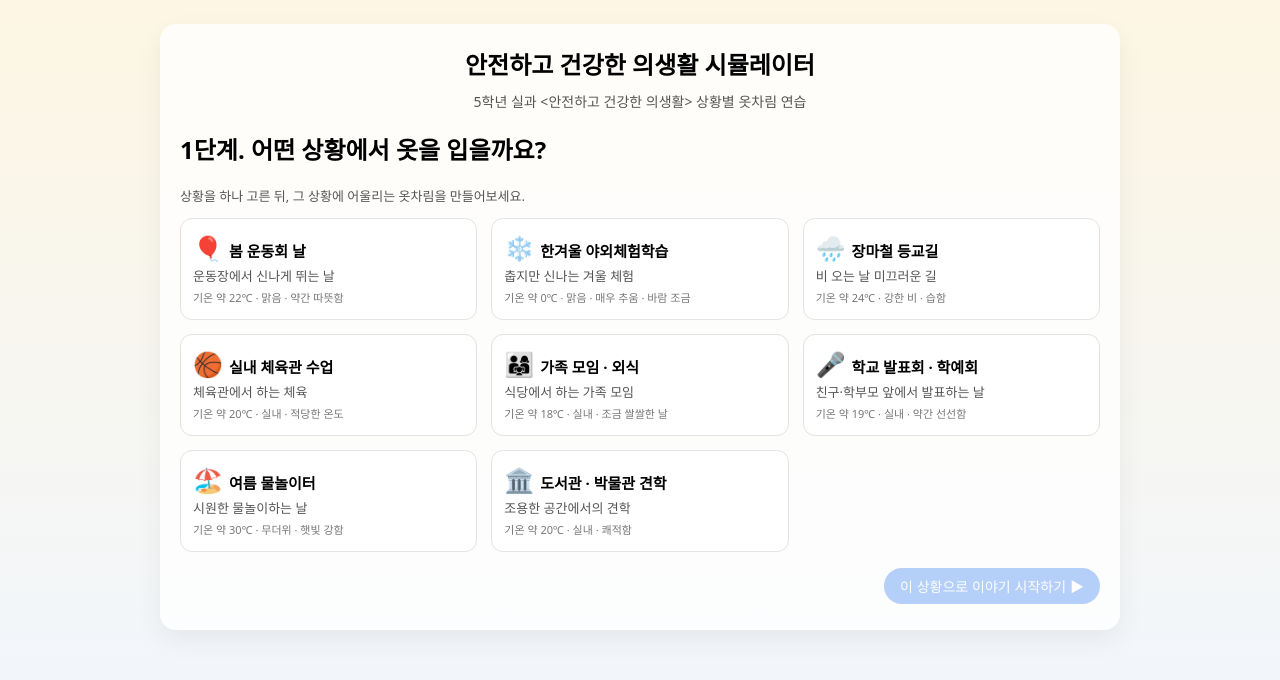
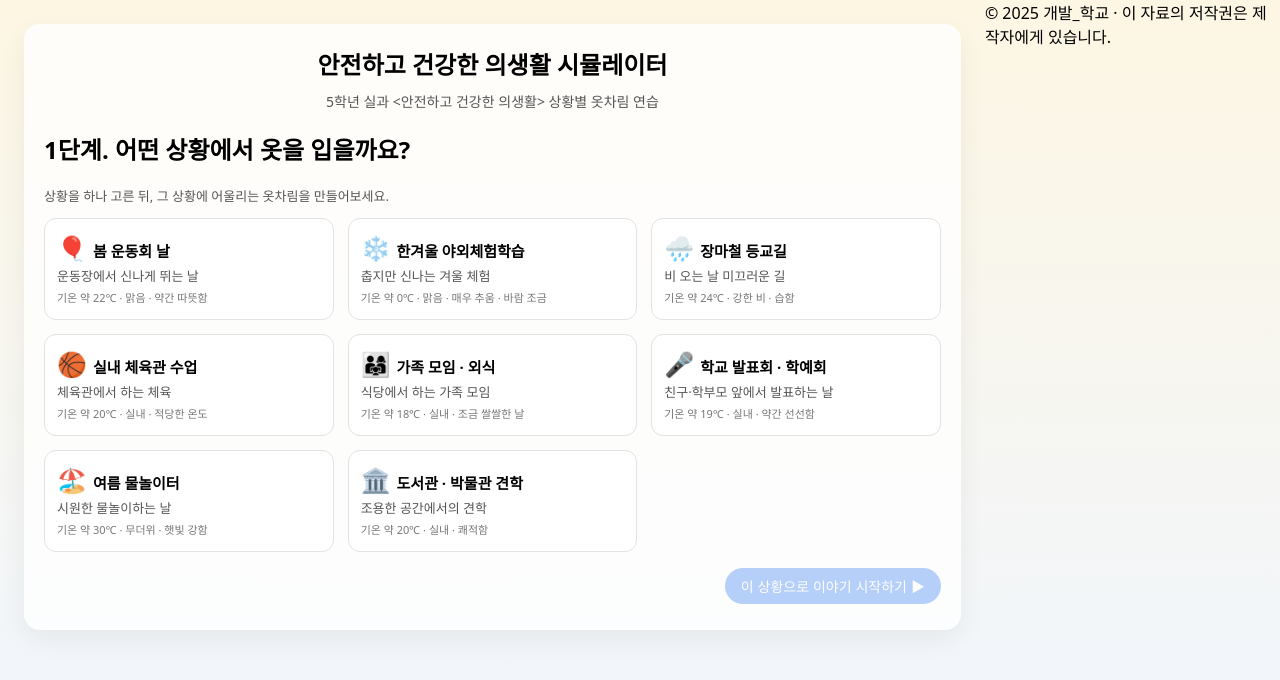
Before and after one commit to quasar-sch/NeatAttire, a plain HTML site: page index.html in a window 1280 px wide. Drawn offline with Linux system fonts and the light colour scheme.

Commit message:
Update index.html

```diff
--- a/index.html
+++ b/index.html
@@ -1516,3 +1516,10 @@
 </script>
 </body>
 </html>
+
+    <div class="copyright">
+      © 2025 개발_학교 · 이 자료의 저작권은 제작자에게 있습니다.
+    </div>
+  </div> <!-- 여기까지가 .app -->
+</body>
+</html>
```
